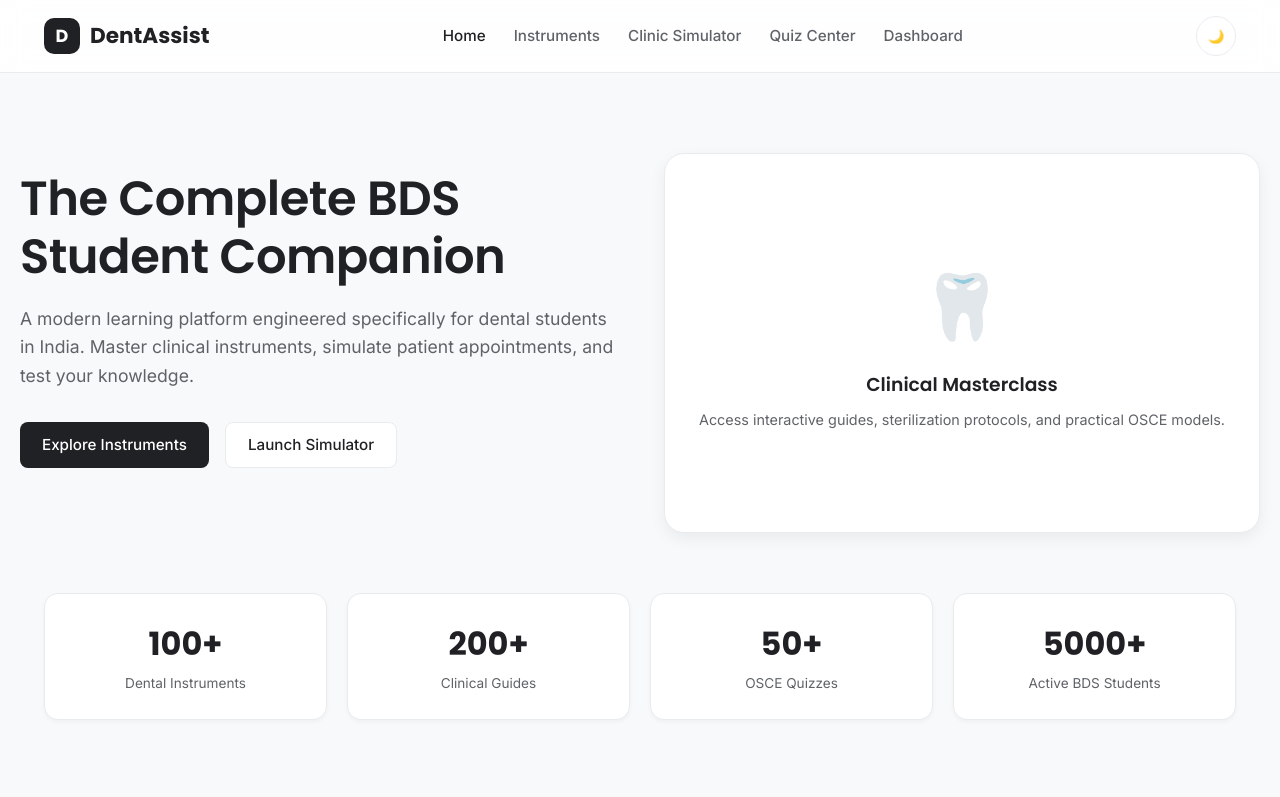
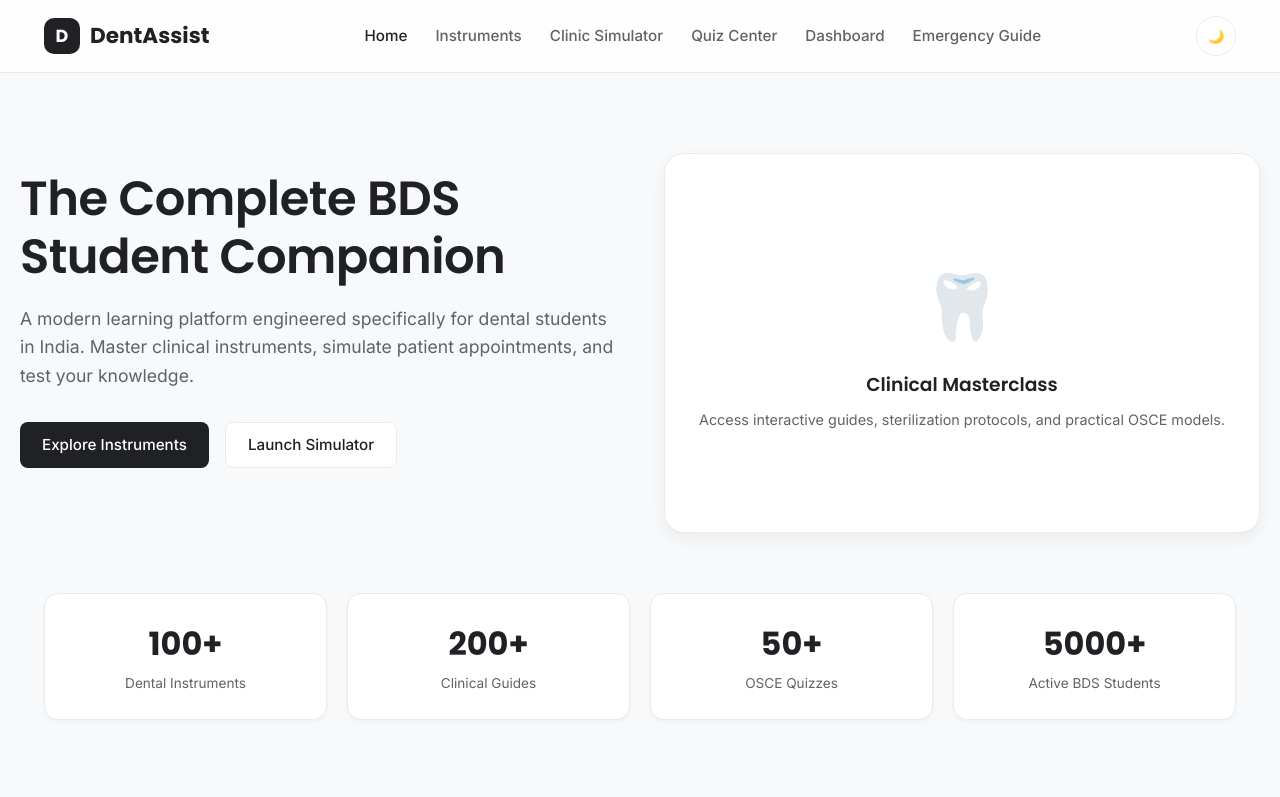
Before and after one commit to karthikraj240706/dent-assist, a plain HTML site: page index.html in a window 1280 px wide. Shown: the top 797 px of the page. Drawn offline with Linux system fonts and the light colour scheme.

Commit message:
Update index.html

```diff
--- a/index.html
+++ b/index.html
@@ -22,6 +22,7 @@
         <li><a href="appointment.html">Clinic Simulator</a></li>
         <li><a href="quiz.html">Quiz Center</a></li>
         <li><a href="dashboard.html">Dashboard</a></li>
+        <li><a href="emergency.html">Emergency Guide</a></li>
       </ul>
 
       <div class="nav-actions">
```
